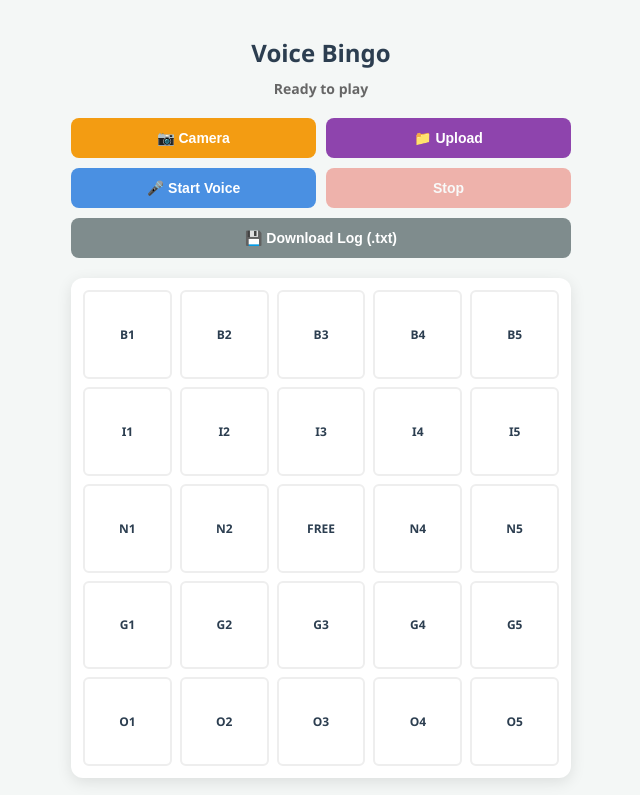
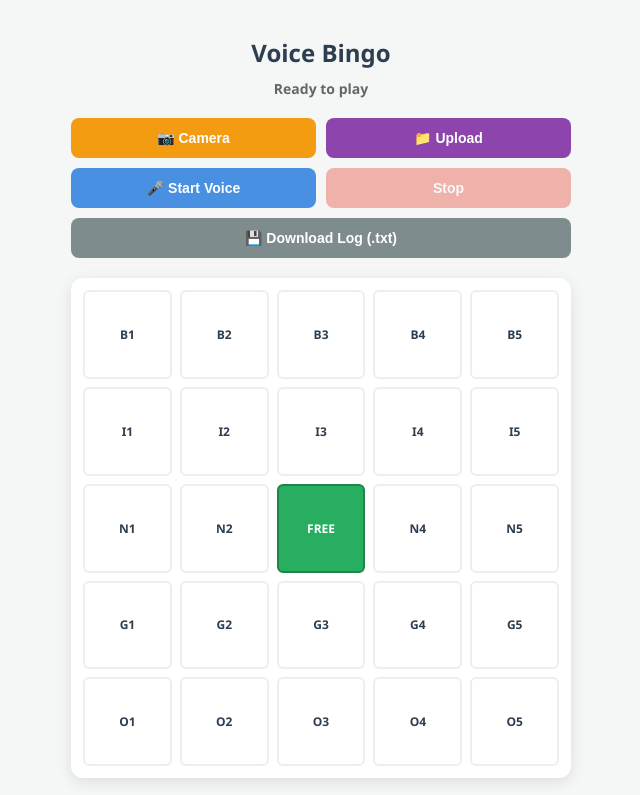
Before and after one commit to lucasrangit/BingoBot, a website: page index.html in a window 1280 px wide. Shown: the top 795 px of the page, without its empty margins (319-959 px from the left). Drawn offline with Linux system fonts and the light colour scheme.

Commit message:
index: highlight free square on start

```diff
--- a/index.html
+++ b/index.html
@@ -213,6 +213,9 @@
         keywords.forEach((word, index) => {
             const cell = document.createElement('div');
             cell.className = 'cell';
+            if (word.toUpperCase() === 'FREE') {
+                cell.classList.add('highlight');
+            }
             cell.textContent = word;
             cell.id = `cell-${index}`;
             cell.setAttribute('data-clean', word.toLowerCase().trim());
```
